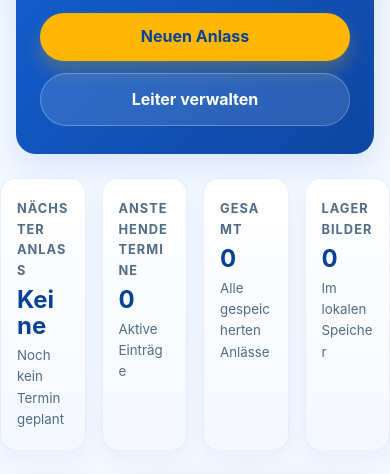
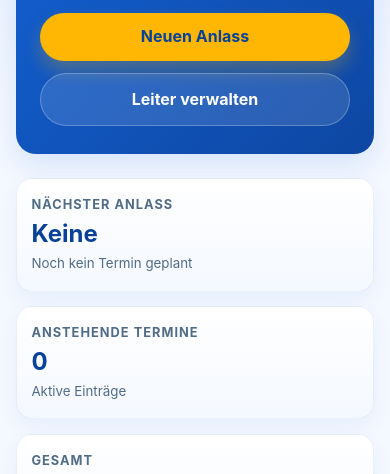
Before and after one commit to mychael4/JuBla-Villmergen, a website: page src/dashboard.html in a window 390 px wide. Shown: the part 306-780 px from the top of the page. Drawn offline with nearby package versions, Linux system fonts and the light colour scheme; no server answers.

Commit message:
Mobile version

```diff
--- a/src/styles.css
+++ b/src/styles.css
@@ -766,6 +766,16 @@ h2 {
 }
 
 @media (max-width: 760px) {
+    .dashboard-page .stats-grid {
+        grid-template-columns: 1fr !important;
+        width: 100%;
+    }
+
+    .dashboard-page .stat-card {
+        width: 100%;
+        min-width: 0;
+    }
+
     .navbar {
         width: min(100%, calc(1120px - 1rem));
         gap: 0.6rem;
@@ -865,6 +875,19 @@ h2 {
 }
 
 @media (max-width: 560px) {
+    .dashboard-page .stats-grid {
+        grid-template-columns: 1fr !important;
+        width: 100%;
+        margin-left: 0;
+        row-gap: 0.9rem;
+    }
+
+    .dashboard-page .stat-card {
+        width: 100%;
+        min-width: 0;
+        padding: 1rem 0.9rem;
+    }
+
     .navbar {
         position: relative;
         flex-direction: row;
```
